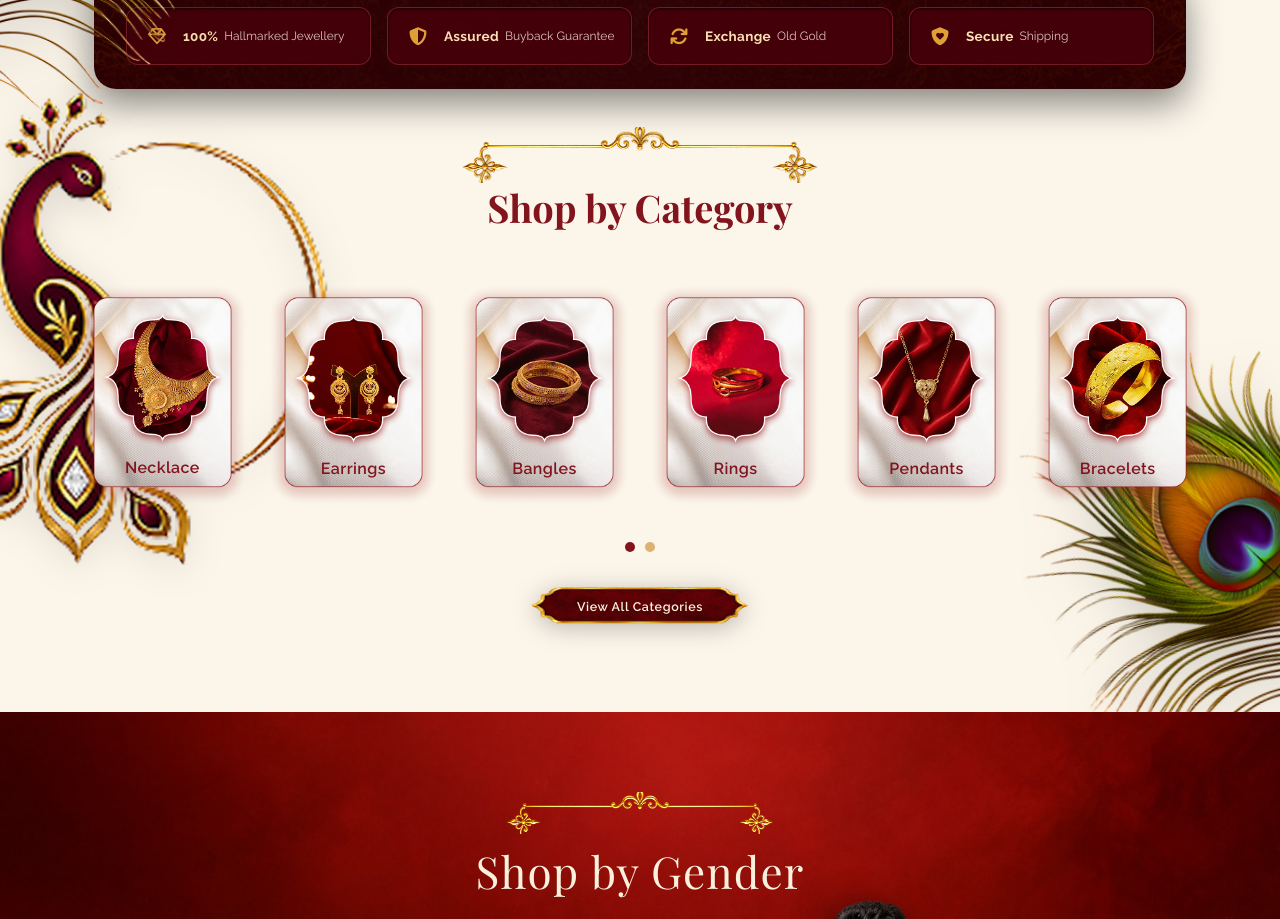
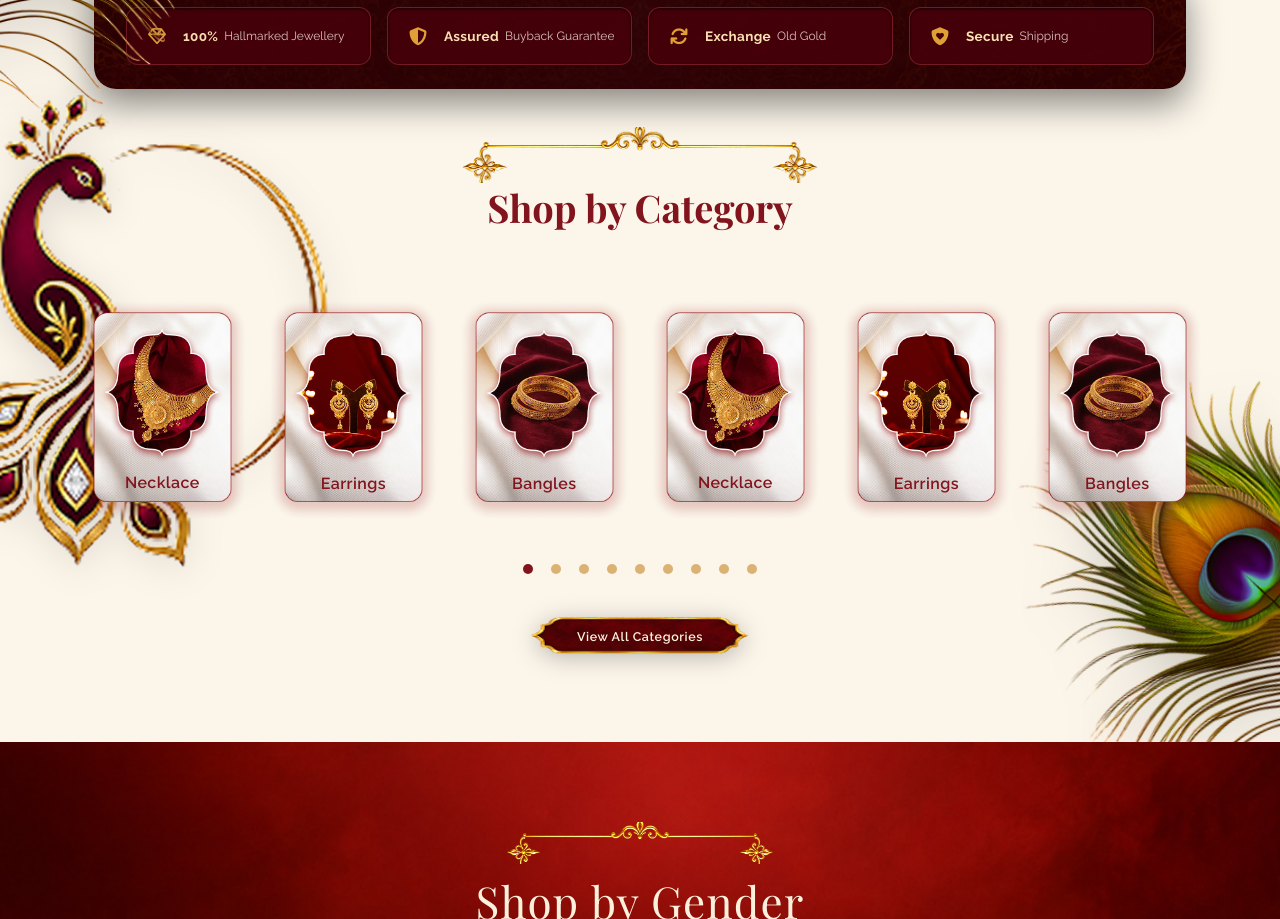
Before and after one commit to sucharita4867/Shiny-Jewels, a website: page index.html in a window 1280 px wide. Shown: the part 890-1809 px from the top of the page. Drawn offline with nearby package versions, Linux system fonts and the light colour scheme; a web font is replaced by a local one.

Commit message:
category carousel done

```diff
--- a/index.html
+++ b/index.html
@@ -401,141 +401,221 @@
             </section>
 
             <!-- 2. SHOP BY CATEGORY SECTION -->
-            <section
-                  class="w-full relative bg-[#fbf5ea] bg-cover bg-center select-none pt-24 sm:pt-28 lg:pt-32 pb-16 sm:pb-20 overflow-hidden">
-
-                  <!-- Left Side Peacock Background Accent -->
-                  <div
-                        class="absolute top-[2%] sm:top-[4%] lg:top-[6%] -left-0 sm:-left-0 lg:-left-0 w-[230px] sm:w-[270px] md:w-[310px] lg:w-[340px] pointer-events-none z-10">
-                        <img src="images/Category/category-bg-img.png" alt="Peacock Accent"
-                              class="w-full h-auto object-contain drop-shadow-[0_8px_18px_rgba(0,0,0,0.12)]">
-                  </div>
-
-                  <!-- Bottom-Right Feather Accent -->
-                  <div
-                        class="absolute -bottom-24 sm:-bottom-28 lg:-bottom-36 -right-6 sm:-right-8 lg:-right-10 w-[180px] sm:w-[220px] md:w-[260px] lg:w-[300px] pointer-events-none z-10 rotate-[-15deg] scale-x-[-1]">
-                        <img src="images/banner-img/palak.png" alt="Feather Accent"
-                              class="w-full h-auto object-contain drop-shadow-[0_10px_20px_rgba(0,0,0,0.18)]" [cite:
-                              10]>
-                  </div>
-                  <!-- Section Content Container -->
-                  <div class="max-w-[1440px] w-full mx-auto
-                         relative z-20 flex flex-col items-center">
-
-                        <!-- Section Header: Ornate Bracket & Title -->
+           <section id="shop-by-category-section" class="w-full relative bg-[#fbf5ea] bg-cover bg-center select-none pt-24 sm:pt-28 lg:pt-32 pb-16 sm:pb-20 overflow-hidden">
+
+  <link rel="stylesheet" href="https://cdn.jsdelivr.net/npm/swiper@14.0.1/swiper-bundle.min.css"/>
+
+  <style>
+    #shop-by-category-section .categorySwiper .swiper-slide {
+      width: calc(50% - 7px);
+      height: auto;
+      display: flex;
+      flex-shrink: 0;
+    }
+    @media (min-width: 640px) {
+      #shop-by-category-section .categorySwiper .swiper-slide {
+        width: calc(33.333% - 11px);
+      }
+    }
+    @media (min-width: 1024px) {
+      #shop-by-category-section .categorySwiper .swiper-slide {
+        width: calc(16.666% - 17px);
+      }
+    }
+
+    #shop-by-category-section .swiper {
+      width: 100%;
+      padding-top: 15px;
+      padding-bottom: 15px;
+      overflow: hidden;
+    }
+
+    #shop-by-category-section .swiper-wrapper {
+      display: flex;
+    }
+
+    /* Custom Pagination Bullets Styling */
+    #shop-by-category-section .swiper-pagination-bullet {
+      width: 10px;
+      height: 10px;
+      background: #dcb174;
+      opacity: 1;
+      transition: all 0.3s ease;
+      cursor: pointer;
+    }
+
+    #shop-by-category-section .swiper-pagination-bullet-active {
+      background: #82141e;
+      width: 10px;
+      height: 10px;
+    }
+  </style>
+
+  <div class="absolute top-[2%] sm:top-[4%] lg:top-[6%] -left-0 sm:-left-0 lg:-left-0 w-[230px] sm:w-[270px] md:w-[310px] lg:w-[340px] pointer-events-none z-10">
+    <img src="images/Category/category-bg-img.png" alt="Peacock Accent" class="w-full h-auto object-contain drop-shadow-[0_8px_18px_rgba(0,0,0,0.12)]">
+  </div>
+
+  <div class="absolute -bottom-24 sm:-bottom-28 lg:-bottom-36 -right-6 sm:-right-8 lg:-right-10 w-[180px] sm:w-[220px] md:w-[260px] lg:w-[300px] pointer-events-none z-10 rotate-[-15deg] scale-x-[-1]">
+    <img src="images/banner-img/palak.png" alt="Feather Accent" class="w-full h-auto object-contain drop-shadow-[0_10px_20px_rgba(0,0,0,0.18)]">
+  </div>
+
+  <div class="max-w-[1440px] w-full mx-auto relative z-20 flex flex-col items-center">
+
     <div class="flex flex-col items-center text-center mb-10 sm:mb-12">
-                              <div
-                                    class="relative flex items-center justify-center w-[260px] sm:w-[320px] md:w-[360px] -mb-1">
-                                    <img src="images/banner-img/banner-golden-bracket.png" alt="Ornate Top"
-                                          class="w-full h-auto object-contain">
-                              </div>
-                              <h2
-                                    class="playfair-font font-bold text-[28px] sm:text-[34px] md:text-[38px] text-[#82141e] tracking-normal">
+      <div class="relative flex items-center justify-center w-[260px] sm:w-[320px] md:w-[360px] -mb-1">
+        <img src="images/banner-img/banner-golden-bracket.png" alt="Ornate Top" class="w-full h-auto object-contain">
+      </div>
+      <h2 class="playfair-font font-bold text-[28px] sm:text-[34px] md:text-[38px] text-[#82141e] tracking-normal">
         Shop by Category
       </h2>
     </div>
-                        <!-- 6-Category Cards Grid -->
-                        <div
-                              class="w-[88%] max-w-[1240px] grid grid-cols-2 sm:grid-cols-3 lg:grid-cols-6 gap-3.5 sm:gap-4 lg:gap-5">
-
-                              <!-- Card 1: Necklace -->
-                              <div class="rounded-xl flex flex-col items-center justify-center gap-1 bg-no-repeat bg-[length:100%_100%] aspect-[1/1.3] p-3"
-                                    style="background-image: url('images/Category/rectangle.png');">
+
+    <div class="w-[88%] max-w-[1240px] relative flex items-center justify-center">
+      <div class="swiper categorySwiper w-full">
+        <div class="swiper-wrapper">
+
+          <div class="swiper-slide">
+            <div class="rounded-xl flex flex-col items-center justify-center gap-1 bg-no-repeat bg-[length:100%_100%] aspect-[1/1.3] p-3 w-full" style="background-image: url('images/Category/rectangle.png');">
               <div class="w-full flex items-center justify-center pt-1">
-                                          <img src="images/Category/necklace.png" alt="Necklace"
-                                                class="w-[90%] h-auto object-contain" [cite: 7]>
-                                    </div>
-                                    <span
-                                          class="raleway-font font-semibold text-[14.5px] sm:text-[16px] text-[#82141e] pb-1.5 tracking-wide">
+                <img src="images/Category/necklace.png" alt="Necklace" class="w-[90%] h-auto object-contain">
+              </div>
+              <span class="raleway-font font-semibold text-[14.5px] sm:text-[16px] text-[#82141e] pb-1.5 tracking-wide">
                 Necklace
               </span>
             </div>
-
-                              <!-- Card 2: Earrings -->
-                              <div class="rounded-xl flex flex-col items-center justify-center gap-1 bg-no-repeat bg-[length:100%_100%] aspect-[1/1.3] p-3"
-                                    style="background-image: url('images/Category/rectangle.png');">
+          </div>
+
+          <div class="swiper-slide">
+            <div class="rounded-xl flex flex-col items-center justify-center gap-1 bg-no-repeat bg-[length:100%_100%] aspect-[1/1.3] p-3 w-full" style="background-image: url('images/Category/rectangle.png');">
               <div class="w-full flex items-center justify-center">
-                                          <img src="images/Category/earrings.png" alt="Earrings"
-                                                class="w-[90%] h-auto object-contain">
-                                    </div>
-                                    <span
-                                          class="raleway-font font-semibold text-[14.5px] sm:text-[16px] text-[#82141e] tracking-wide">
+                <img src="images/Category/earrings.png" alt="Earrings" class="w-[90%] h-auto object-contain">
+              </div>
+              <span class="raleway-font font-semibold text-[14.5px] sm:text-[16px] text-[#82141e] tracking-wide">
                 Earrings
               </span>
             </div>
-
-                              <!-- Card 3: Bangles -->
-                              <div class="rounded-xl flex flex-col items-center justify-center gap-1 bg-no-repeat bg-[length:100%_100%] aspect-[1/1.3] p-3"
-                                    style="background-image: url('images/Category/rectangle.png');">
+          </div>
+
+          <div class="swiper-slide">
+            <div class="rounded-xl flex flex-col items-center justify-center gap-1 bg-no-repeat bg-[length:100%_100%] aspect-[1/1.3] p-3 w-full" style="background-image: url('images/Category/rectangle.png');">
               <div class="w-full flex items-center justify-center pt-1">
-                                          <img src="images/Category/bangles.png" alt="Bangles"
-                                                class="w-[90%] h-auto object-contain" [cite: 7]>
-                                    </div>
-                                    <span
-                                          class="raleway-font font-semibold text-[14.5px] sm:text-[16px] text-[#82141e] pb-1 tracking-wide">
+                <img src="images/Category/bangles.png" alt="Bangles" class="w-[90%] h-auto object-contain">
+              </div>
+              <span class="raleway-font font-semibold text-[14.5px] sm:text-[16px] text-[#82141e] pb-1 tracking-wide">
                 Bangles
               </span>
             </div>
-
-                              <!-- Card 4: Rings -->
-                              <div class="rounded-xl flex flex-col items-center justify-center gap-1 bg-no-repeat bg-[length:100%_100%] aspect-[1/1.3] p-3"
-                                    style="background-image: url('images/Category/rectangle.png');">
+          </div>
+          <div class="swiper-slide">
+            <div class="rounded-xl flex flex-col items-center justify-center gap-1 bg-no-repeat bg-[length:100%_100%] aspect-[1/1.3] p-3 w-full" style="background-image: url('images/Category/rectangle.png');">
               <div class="w-full flex items-center justify-center pt-1">
-                                          <img src="images/Category/rings.png" alt="Rings"
-                                                class="w-[90%] h-auto object-contain" [cite: 7]>
-                                    </div>
-                                    <span
-                                          class="raleway-font font-semibold text-[14.5px] sm:text-[16px] text-[#82141e] pb-1 tracking-wide">
+                <img src="images/Category/necklace.png" alt="Necklace" class="w-[90%] h-auto object-contain">
+              </div>
+              <span class="raleway-font font-semibold text-[14.5px] sm:text-[16px] text-[#82141e] pb-1.5 tracking-wide">
+                Necklace
+              </span>
+            </div>
+          </div>
+
+          <div class="swiper-slide">
+            <div class="rounded-xl flex flex-col items-center justify-center gap-1 bg-no-repeat bg-[length:100%_100%] aspect-[1/1.3] p-3 w-full" style="background-image: url('images/Category/rectangle.png');">
+              <div class="w-full flex items-center justify-center">
+                <img src="images/Category/earrings.png" alt="Earrings" class="w-[90%] h-auto object-contain">
+              </div>
+              <span class="raleway-font font-semibold text-[14.5px] sm:text-[16px] text-[#82141e] tracking-wide">
+                Earrings
+              </span>
+            </div>
+          </div>
+
+          <div class="swiper-slide">
+            <div class="rounded-xl flex flex-col items-center justify-center gap-1 bg-no-repeat bg-[length:100%_100%] aspect-[1/1.3] p-3 w-full" style="background-image: url('images/Category/rectangle.png');">
+              <div class="w-full flex items-center justify-center pt-1">
+                <img src="images/Category/bangles.png" alt="Bangles" class="w-[90%] h-auto object-contain">
+              </div>
+              <span class="raleway-font font-semibold text-[14.5px] sm:text-[16px] text-[#82141e] pb-1 tracking-wide">
+                Bangles
+              </span>
+            </div>
+          </div>
+
+          <div class="swiper-slide">
+            <div class="rounded-xl flex flex-col items-center justify-center gap-1 bg-no-repeat bg-[length:100%_100%] aspect-[1/1.3] p-3 w-full" style="background-image: url('images/Category/rectangle.png');">
+              <div class="w-full flex items-center justify-center pt-1">
+                <img src="images/Category/rings.png" alt="Rings" class="w-[90%] h-auto object-contain">
+              </div>
+              <span class="raleway-font font-semibold text-[14.5px] sm:text-[16px] text-[#82141e] pb-1 tracking-wide">
                 Rings
               </span>
             </div>
-
-                              <!-- Card 5: Pendants -->
-                              <div class="rounded-xl flex flex-col items-center justify-center gap-1 bg-no-repeat bg-[length:100%_100%] aspect-[1/1.3] p-3"
-                                    style="background-image: url('images/Category/rectangle.png');">
+          </div>
+
+          <div class="swiper-slide">
+            <div class="rounded-xl flex flex-col items-center justify-center gap-1 bg-no-repeat bg-[length:100%_100%] aspect-[1/1.3] p-3 w-full" style="background-image: url('images/Category/rectangle.png');">
               <div class="w-full flex items-center justify-center pt-1">
-                                          <img src="images/Category/pendants.png" alt="Pendants"
-                                                class="w-[90%] h-auto object-contain" [cite: 7]>
-                                    </div>
-                                    <span
-                                          class="raleway-font font-semibold text-[14.5px] sm:text-[16px] text-[#82141e] pb-1 tracking-wide">
+                <img src="images/Category/pendants.png" alt="Pendants" class="w-[90%] h-auto object-contain">
+              </div>
+              <span class="raleway-font font-semibold text-[14.5px] sm:text-[16px] text-[#82141e] pb-1 tracking-wide">
                 Pendants
               </span>
             </div>
-
-                              <!-- Card 6: Bracelets -->
-                              <div class="rounded-xl flex flex-col items-center justify-center gap-1 bg-no-repeat bg-[length:100%_100%] aspect-[1/1.3] p-3"
-                                    style="background-image: url('images/Category/rectangle.png');">
+          </div>
+
+          <div class="swiper-slide">
+            <div class="rounded-xl flex flex-col items-center justify-center gap-1 bg-no-repeat bg-[length:100%_100%] aspect-[1/1.3] p-3 w-full" style="background-image: url('images/Category/rectangle.png');">
               <div class="w-full flex items-center justify-center pt-1">
-                                          <img src="images/Category/bracelets.png" alt="Bracelets"
-                                                class="w-[90%] h-auto object-contain" [cite: 7]>
-                                    </div>
-                                    <span
-                                          class="raleway-font font-semibold text-[14.5px] sm:text-[16px] text-[#82141e] pb-1 tracking-wide">
+                <img src="images/Category/bracelets.png" alt="Bracelets" class="w-[90%] h-auto object-contain">
+              </div>
+              <span class="raleway-font font-semibold text-[14.5px] sm:text-[16px] text-[#82141e] pb-1 tracking-wide">
                 Bracelets
               </span>
             </div>
-
-                        </div>
-
-                        <!-- Carousel Indicators -->
-                        <div class="flex items-center justify-center gap-2.5 mt-7 sm:mt-9">
-                              <span class="w-2.5 h-2.5 rounded-full bg-[#82141e]"></span>
-                              <span class="w-2.5 h-2.5 rounded-full bg-[#dcb174]"></span>
-                        </div>
-
-                        <!-- CTA: View All Categories Button -->
-                        <a href="#"
-                              class="relative inline-flex items-center justify-center w-[210px] sm:w-[230px] h-[48px] sm:h-[52px] group transition-transform duration-200 hover:scale-105 mt-6 sm:mt-7">
-                              <img src="images/navbar-img/btn-bg.png" alt="View All Categories"
-                                    class="absolute inset-0 w-full h-full object-fill drop-shadow-[0_4px_12px_rgba(0,0,0,0.25)]">
-                              <span
-                                    class="relative z-10 text-[#fdf4db] raleway-font font-semibold text-[11.5px] sm:text-[12.5px] tracking-wider pt-0.5">
+          </div>
+
+        </div>
+      </div>
+    </div>
+
+    <div class="swiper-pagination category-pagination !relative !flex items-center justify-center gap-2.5 mt-7 sm:mt-9"></div>
+
+    <a href="#" class="relative inline-flex items-center justify-center w-[210px] sm:w-[230px] h-[48px] sm:h-[52px] group transition-transform duration-200 hover:scale-105 mt-6 sm:mt-7">
+      <img src="images/navbar-img/btn-bg.png" alt="View All Categories" class="absolute inset-0 w-full h-full object-fill drop-shadow-[0_4px_12px_rgba(0,0,0,0.25)]">
+      <span class="relative z-10 text-[#fdf4db] raleway-font font-semibold text-[11.5px] sm:text-[12.5px] tracking-wider pt-0.5">
         View All Categories
       </span>
     </a>
 
   </div>
+
+  <script src="https://cdn.jsdelivr.net/npm/swiper@14.0.1/swiper-bundle.min.js"></script>
+
+  <script>
+    document.addEventListener("DOMContentLoaded", function () {
+      new Swiper('#shop-by-category-section .categorySwiper', {
+        slidesPerView: 2,
+        slidesPerGroup: 1,
+        spaceBetween: 14,
+        loop: true,
+        speed: 600,
+        pagination: {
+          el: '#shop-by-category-section .category-pagination',
+          clickable: true,
+        },
+        breakpoints: {
+          640: {
+            slidesPerView: 3,
+            slidesPerGroup: 1,
+            spaceBetween: 16,
+          },
+          1024: {
+            slidesPerView: 6,
+            slidesPerGroup: 1,
+            spaceBetween: 20,
+          },
+        },
+      });
+    });
+  </script>
 
 </section>
 
```
Lines whose indentation alone changed are shown as unchanged.
